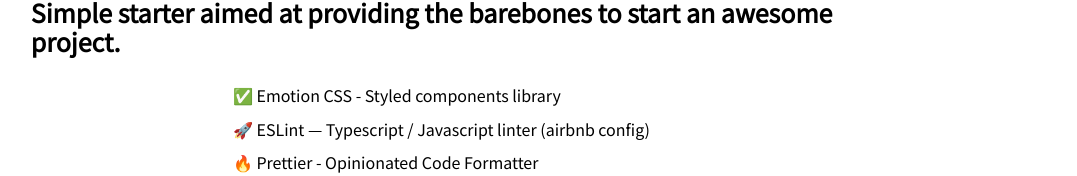
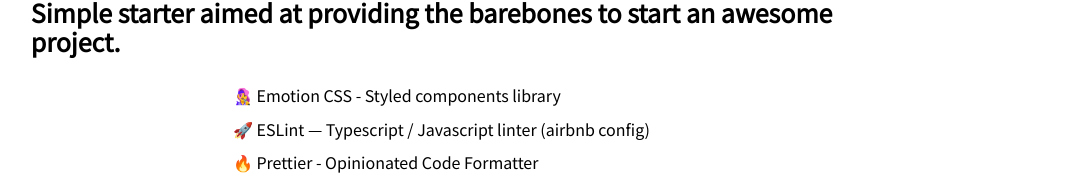
Before and after one commit to luke-h1/next-starter, a Next.js app: page /about in a window 1280 px wide. Shown: the part 200-376 px from the top of the page, without its empty margins (174-1251 px from the left). Built offline with nearby package versions, Linux system fonts and the light colour scheme.

Commit message:
fix unit tests

```diff
--- a/src/data/AboutTech.ts
+++ b/src/data/AboutTech.ts
@@ -1,6 +1,6 @@
 export const AboutTech: { name: string; id: number }[] = [
   {
-    name: '✅ Emotion CSS - Styled components library',
+    name: '👩‍🎤 Emotion CSS - Styled components library',
     id: 1,
   },
   {
```
Also changed, not shown: 1 other file (tests, documents, lock files or other folders).
